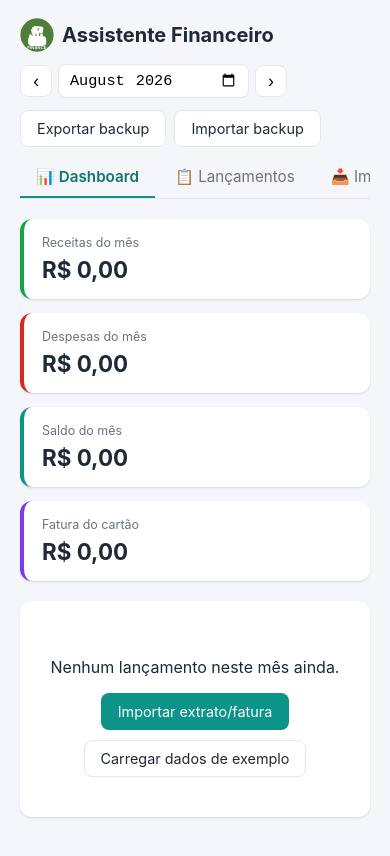
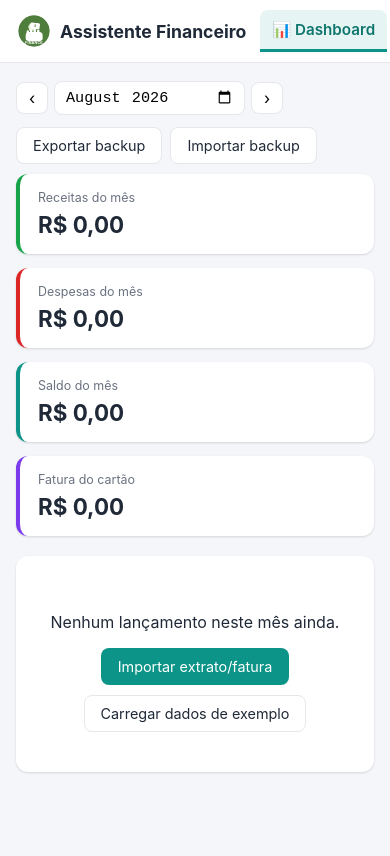
Before and after one commit to otonicpnegociosia/ProjetoAulaIAAdri, a plain HTML site: page index.html in a window 390 px wide. Drawn offline with nearby package versions, Linux system fonts and the light colour scheme.

Commit message:
Transforma menu de navegacao em sidebar vertical

```diff
--- a/css/style.css
+++ b/css/style.css
@@ -25,7 +25,26 @@ body {
   color: var(--text);
 }
 
-.app { max-width: 1200px; margin: 0 auto; padding: 0 20px 60px; }
+/* ---------- shell (sidebar + conteúdo) ---------- */
+.app-shell { display: flex; align-items: stretch; min-height: 100vh; }
+
+.sidebar {
+  width: 240px;
+  flex-shrink: 0;
+  background: var(--card-bg);
+  border-right: 1px solid var(--border);
+  padding: 20px 14px;
+  display: flex;
+  flex-direction: column;
+  gap: 20px;
+}
+.sidebar-brand {
+  font-size: 1.1rem; font-weight: 700; display: flex; align-items: center; gap: 10px;
+  padding: 4px 8px 18px; border-bottom: 1px solid var(--border);
+}
+.brand-logo { width: 32px; height: 32px; border-radius: 50%; flex-shrink: 0; }
+
+.content { flex: 1; min-width: 0; padding: 0 24px 60px; }
 
 /* ---------- topbar ---------- */
 .topbar {
@@ -36,8 +55,6 @@ body {
   gap: 12px;
   padding: 18px 0 10px;
 }
-.brand { font-size: 1.25rem; font-weight: 700; display: flex; align-items: center; gap: 8px; }
-.brand-logo { width: 34px; height: 34px; border-radius: 50%; flex-shrink: 0; }
 .month-nav { display: flex; align-items: center; gap: 6px; }
 .month-nav button {
   width: 32px; height: 32px; border-radius: 8px; border: 1px solid var(--border);
@@ -49,17 +66,17 @@ body {
 }
 .topbar-actions { display: flex; gap: 8px; }
 
-/* ---------- tabs ---------- */
+/* ---------- tabs (menu vertical) ---------- */
 .tabs {
-  display: flex; gap: 4px; border-bottom: 1px solid var(--border); margin-bottom: 20px;
-  overflow-x: auto;
+  display: flex; flex-direction: column; gap: 2px;
 }
 .tab {
-  padding: 10px 16px; border: none; background: none; cursor: pointer;
-  font-size: .95rem; color: var(--text-muted); border-bottom: 2px solid transparent;
-  white-space: nowrap;
+  padding: 10px 12px; border: none; background: none; cursor: pointer;
+  font-size: .95rem; color: var(--text-muted); border-left: 3px solid transparent;
+  border-radius: 0 8px 8px 0; text-align: left; white-space: nowrap;
 }
-.tab.active { color: var(--accent-dark); border-bottom-color: var(--accent); font-weight: 600; }
+.tab:hover { background: var(--bg); }
+.tab.active { color: var(--accent-dark); border-left-color: var(--accent); background: rgba(13, 148, 136, .1); font-weight: 600; }
 
 .panel { display: none; }
 .panel.active { display: block; }
@@ -208,6 +225,20 @@ dialog input, dialog select { padding: 9px 10px; border-radius: 8px; border: 1px
 .toast-erro { background: var(--despesa); }
 .toast-sucesso { background: var(--receita); }
 
+@media (max-width: 780px) {
+  .app-shell { flex-direction: column; min-height: 0; }
+  .sidebar {
+    width: 100%; flex-direction: row; align-items: center; gap: 4px;
+    border-right: none; border-bottom: 1px solid var(--border);
+    padding: 10px 14px; overflow-x: auto;
+  }
+  .sidebar-brand { border-bottom: none; padding: 4px 10px 4px 4px; flex-shrink: 0; }
+  .tabs { flex-direction: row; }
+  .tab { border-left: none; border-bottom: 3px solid transparent; border-radius: 8px 8px 0 0; }
+  .tab.active { border-left-color: transparent; border-bottom-color: var(--accent); }
+  .content { padding: 0 16px 60px; }
+}
+
 @media (max-width: 640px) {
   .topbar { flex-direction: column; align-items: stretch; }
   th, td { white-space: normal; }
--- a/index.html
+++ b/index.html
@@ -8,10 +8,21 @@
 <link rel="stylesheet" href="css/style.css">
 </head>
 <body>
-<div class="app">
+<div class="app-shell">
 
+  <aside class="sidebar">
+    <div class="sidebar-brand"><img src="img/logo.svg" alt="" class="brand-logo"> <span>Assistente Financeiro</span></div>
+    <nav class="tabs">
+      <button class="tab active" data-tab="dashboard">📊 Dashboard</button>
+      <button class="tab" data-tab="importar">📥 Importar</button>
+      <button class="tab" data-tab="categorias">🏷️ Categorias</button>
+      <button class="tab" data-tab="lancamentos">📋 Lançamentos</button>
+      <button class="tab" data-tab="config">⚙️ Configurações</button>
+    </nav>
+  </aside>
+
+  <div class="content">
   <header class="topbar">
-    <div class="brand"><img src="img/logo.svg" alt="" class="brand-logo"> <span>Assistente Financeiro</span></div>
     <div class="month-nav">
       <button id="prevMonth" title="Mês anterior">‹</button>
       <input type="month" id="monthPicker">
@@ -23,14 +34,6 @@
       <input type="file" id="fileBackup" accept="application/json" hidden>
     </div>
   </header>
-
-  <nav class="tabs">
-    <button class="tab active" data-tab="dashboard">📊 Dashboard</button>
-    <button class="tab" data-tab="lancamentos">📋 Lançamentos</button>
-    <button class="tab" data-tab="importar">📥 Importar</button>
-    <button class="tab" data-tab="categorias">🏷️ Categorias</button>
-    <button class="tab" data-tab="config">⚙️ Configurações</button>
-  </nav>
 
   <main>
 
@@ -207,6 +210,7 @@
     </section>
 
   </main>
+  </div>
 </div>
 
 <!-- Modal de lançamento -->
```
